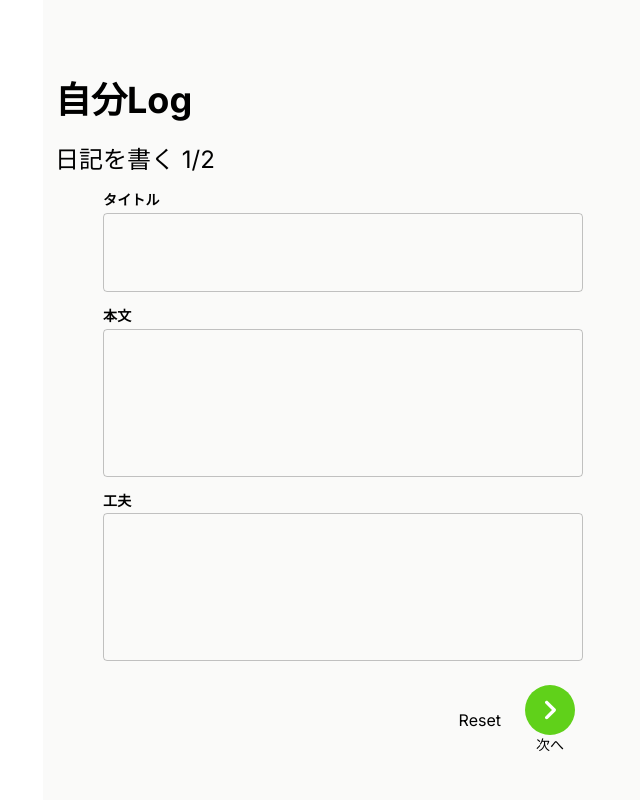
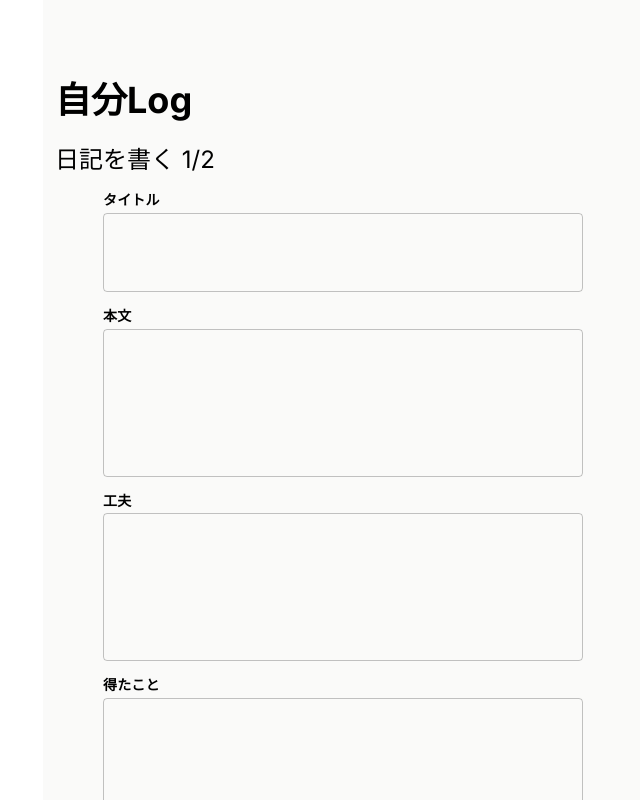
Before and after one commit to tech-harmony-team/Jibun-Log, a Next.js app in the folder next-front/: page /input-test in a window 1280 px wide. Shown: the whole page, without its empty margins (297-937 px from the left). Built offline with nearby package versions, Linux system fonts and the light colour scheme.

Commit message:
[FE#10] 作成画面レイアウト完成、valueの取得が未実装

```diff
--- a/next-front/src/app/input-test/page.tsx
+++ b/next-front/src/app/input-test/page.tsx
@@ -13,6 +13,7 @@ const schema = z.object({
 	title: z.string().min(1),
 	diary: z.string().min(1),
 	effort: z.string(),
+	gain: z.string(),
 });
 
 export type Schema = z.infer<typeof schema>;
@@ -24,6 +25,7 @@ export default function InputPage() {
 			title: "",
 			diary: "",
 			effort: "",
+			gain: "",
 		},
 	});
 
@@ -38,7 +40,7 @@ export default function InputPage() {
 
 	return (
 		<>
-		<div className="w-4/5 max-w-600 h-full mx-auto pt-14 bg-stone-50">
+		<div className="w-4/5 max-w-600 h-full mx-auto pt-14 bg-stone-50 overflow-auto">
 			<PageHeader type="h1" textAlignment="left">
 				自分Log
 			</PageHeader>
@@ -49,6 +51,7 @@ export default function InputPage() {
 				<TextInput control={control} id="outlined-required" name="title" label="タイトル" fullWidth multiline rows={2} margin="normal"/>
 				<TextInput control={control} id="outlined-required" name="diary" label="本文" fullWidth multiline rows={5} margin="normal"/>
 				<TextInput control={control} id="outlined-required" name="effort" label="工夫" fullWidth multiline rows={5} margin="normal"/>
+				<TextInput control={control} id="outlined-required" name="gain" label="得たこと" fullWidth multiline rows={5} margin="normal"/>
 				<div className="flex flex-row justify-end space-x-4">
 					<button type="button" onClick={handleReset}>Reset</button>
 					<CircleButton
```
